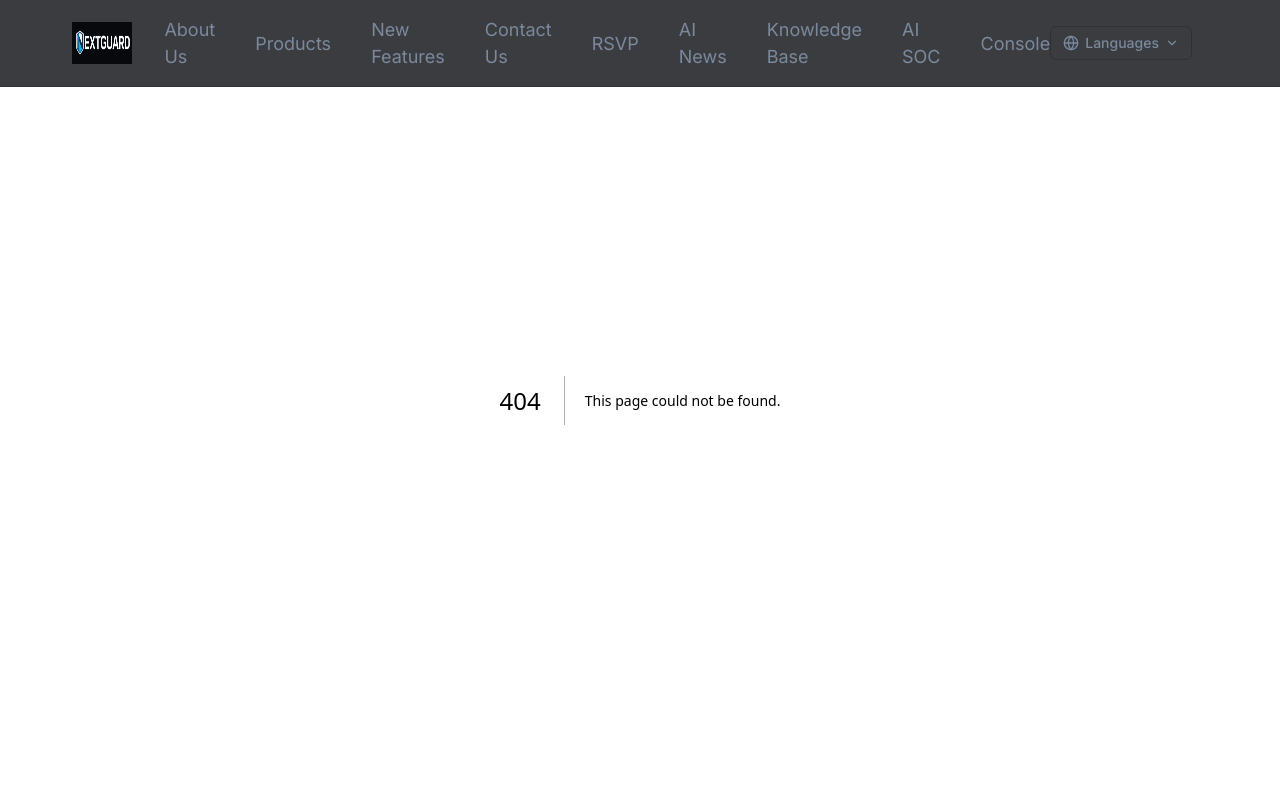
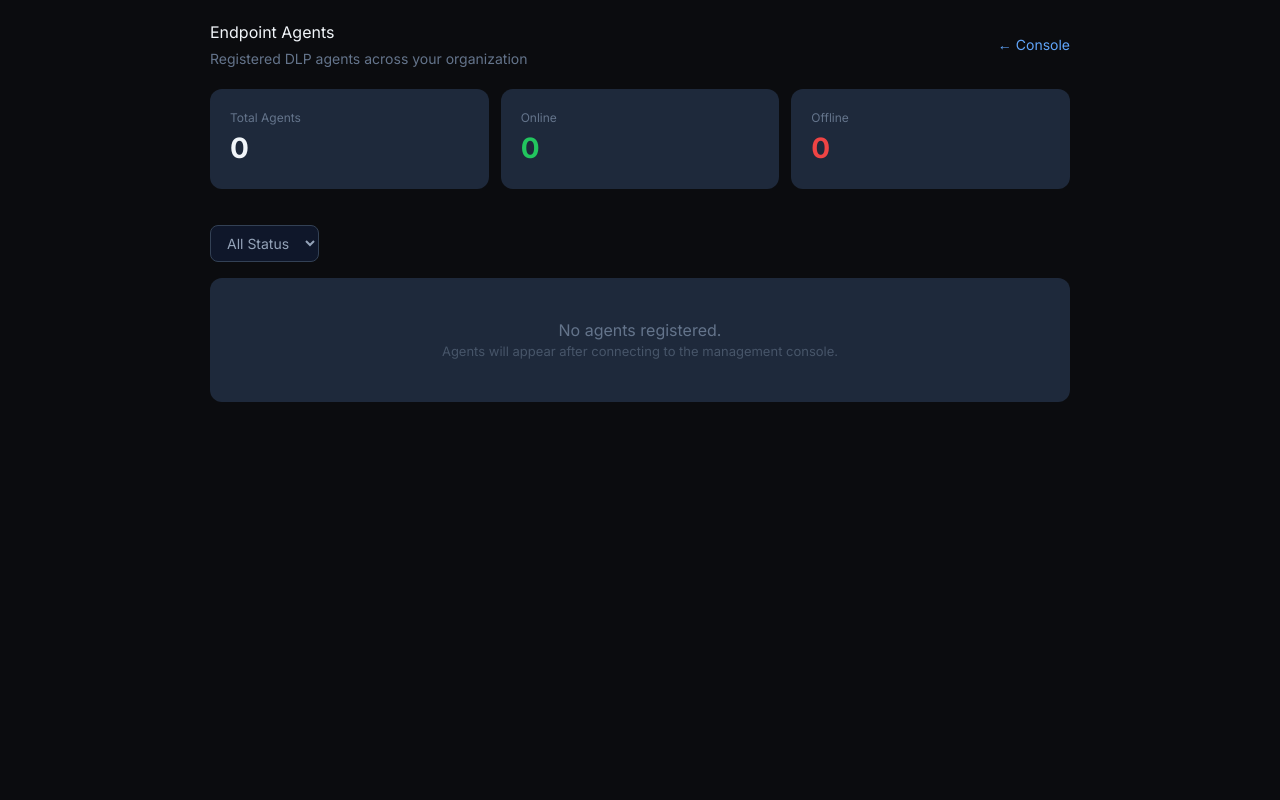
Before and after one commit to NextGuard-hk/nextguard-website, a Next.js app: page /console/agents in a window 1280 px wide. Before the commit this address had no page. Shown: the top 800 px of the page. Built offline with nearby package versions, Linux system fonts and the light colour scheme.

Commit message:
Add agents console page with status monitoring

```diff
--- /dev/null
+++ b/app/console/agents/page.tsx
@@ -0,0 +1,76 @@
+'use client'
+import { useState, useEffect } from 'react'
+import Link from 'next/link'
+
+const statusColors: Record<string, string> = { online: '#22c55e', offline: '#ef4444', unknown: '#6b7280' }
+
+export default function AgentsPage() {
+  const [agents, setAgents] = useState<any[]>([])
+  const [loading, setLoading] = useState(true)
+  const [statusFilter, setStatusFilter] = useState('all')
+  const [selected, setSelected] = useState<any>(null)
+
+  useEffect(() => {
+    fetch('/api/v1/agents').then(r => r.json()).then(d => {
+      if (d.success) setAgents(d.agents || [])
+      setLoading(false)
+    }).catch(() => setLoading(false))
+  }, [])
+
+  const filtered = statusFilter === 'all' ? agents : agents.filter(a => a.status === statusFilter)
+  const stats = { total: agents.length, online: agents.filter(a => a.status === 'online').length, offline: agents.filter(a => a.status === 'offline').length }
+  const card = { background: '#1e293b', borderRadius: 12, padding: 20, marginBottom: 16 }
+  const sel = { background: '#0f172a', color: '#94a3b8', border: '1px solid #334155', borderRadius: 8, padding: '8px 12px', fontSize: 14 }
+
+  if (selected) {
+    return (
+      <div style={{ padding: 20, maxWidth: 800, margin: '0 auto' }}>
+        <button onClick={() => setSelected(null)} style={{ color: '#60a5fa', background: 'none', border: 'none', cursor: 'pointer', marginBottom: 16 }}>&larr; Back</button>
+        <div style={card}>
+          <div style={{ display: 'flex', justifyContent: 'space-between', alignItems: 'center', marginBottom: 16 }}>
+            <h2 style={{ color: '#f1f5f9', margin: 0 }}>{selected.hostname}</h2>
+            <span style={{ background: statusColors[selected.status] + '22', color: statusColors[selected.status], padding: '4px 12px', borderRadius: 12, fontSize: 12, fontWeight: 600 }}>{selected.status}</span>
+          </div>
+          <div style={{ display: 'grid', gridTemplateColumns: '1fr 1fr', gap: 12 }}>
+            {[['Agent ID', selected.id], ['OS', selected.os || selected.osVersion || 'N/A'], ['Version', selected.version || selected.agentVersion || 'N/A'], ['Username', selected.username || 'N/A'], ['IP Address', selected.ip || selected.ipAddress || 'N/A'], ['Last Heartbeat', selected.lastHeartbeat ? new Date(selected.lastHeartbeat).toLocaleString() : 'N/A'], ['Registered', selected.registeredAt ? new Date(selected.registeredAt).toLocaleString() : 'N/A']].map(([label, val], i) => (
+              <div key={i}><span style={{ color: '#64748b', fontSize: 12 }}>{label}</span><br/><span style={{ color: '#e2e8f0', fontFamily: 'monospace', fontSize: 13 }}>{val}</span></div>
+            ))}
+          </div>
+        </div>
+      </div>
+    )
+  }
+
+  return (
+    <div style={{ padding: 20, maxWidth: 900, margin: '0 auto' }}>
+      <div style={{ display: 'flex', justifyContent: 'space-between', alignItems: 'center', marginBottom: 20 }}>
+        <div><h1 style={{ color: '#f1f5f9', margin: 0 }}>Endpoint Agents</h1><p style={{ color: '#64748b', margin: '4px 0 0', fontSize: 14 }}>Registered DLP agents across your organization</p></div>
+        <Link href="/console" style={{ color: '#60a5fa', fontSize: 14, textDecoration: 'none' }}>&larr; Console</Link>
+      </div>
+      <div style={{ display: 'grid', gridTemplateColumns: 'repeat(3, 1fr)', gap: 12, marginBottom: 20 }}>
+        <div style={card}><div style={{ color: '#64748b', fontSize: 12 }}>Total Agents</div><div style={{ color: '#f1f5f9', fontSize: 28, fontWeight: 700 }}>{stats.total}</div></div>
+        <div style={card}><div style={{ color: '#64748b', fontSize: 12 }}>Online</div><div style={{ color: '#22c55e', fontSize: 28, fontWeight: 700 }}>{stats.online}</div></div>
+        <div style={card}><div style={{ color: '#64748b', fontSize: 12 }}>Offline</div><div style={{ color: '#ef4444', fontSize: 28, fontWeight: 700 }}>{stats.offline}</div></div>
+      </div>
+      <div style={{ display: 'flex', gap: 8, marginBottom: 16 }}>
+        <select style={sel} value={statusFilter} onChange={e => setStatusFilter(e.target.value)}>
+          <option value="all">All Status</option><option value="online">Online</option><option value="offline">Offline</option>
+        </select>
+      </div>
+      {loading ? <p style={{ color: '#64748b' }}>Loading...</p> : filtered.length === 0 ? (
+        <div style={{ ...card, textAlign: 'center', padding: 40 }}><p style={{ color: '#64748b' }}>No agents registered.</p><p style={{ color: '#475569', fontSize: 13 }}>Agents will appear after connecting to the management console.</p></div>
+      ) : filtered.map(agent => (
+        <div key={agent.id} onClick={() => setSelected(agent)} style={{ ...card, cursor: 'pointer', borderLeft: `4px solid ${statusColors[agent.status] || '#6b7280'}` }}>
+          <div style={{ display: 'flex', justifyContent: 'space-between', alignItems: 'center' }}>
+            <div>
+              <div style={{ color: '#f1f5f9', fontWeight: 600 }}>{agent.hostname}</div>
+              <div style={{ color: '#94a3b8', fontSize: 13, marginTop: 4 }}>{agent.os || agent.osVersion || 'N/A'} &bull; v{agent.version || agent.agentVersion || '?'} &bull; {agent.username || 'N/A'}</div>
+            </div>
+            <span style={{ background: statusColors[agent.status] + '22', color: statusColors[agent.status], padding: '3px 10px', borderRadius: 8, fontSize: 11, fontWeight: 600 }}>{agent.status}</span>
+          </div>
+          <div style={{ color: '#475569', fontSize: 12, marginTop: 8 }}>Last seen: {agent.lastHeartbeat ? new Date(agent.lastHeartbeat).toLocaleString() : 'Never'}</div>
+        </div>
+      ))}
+    </div>
+  )
+}
```
